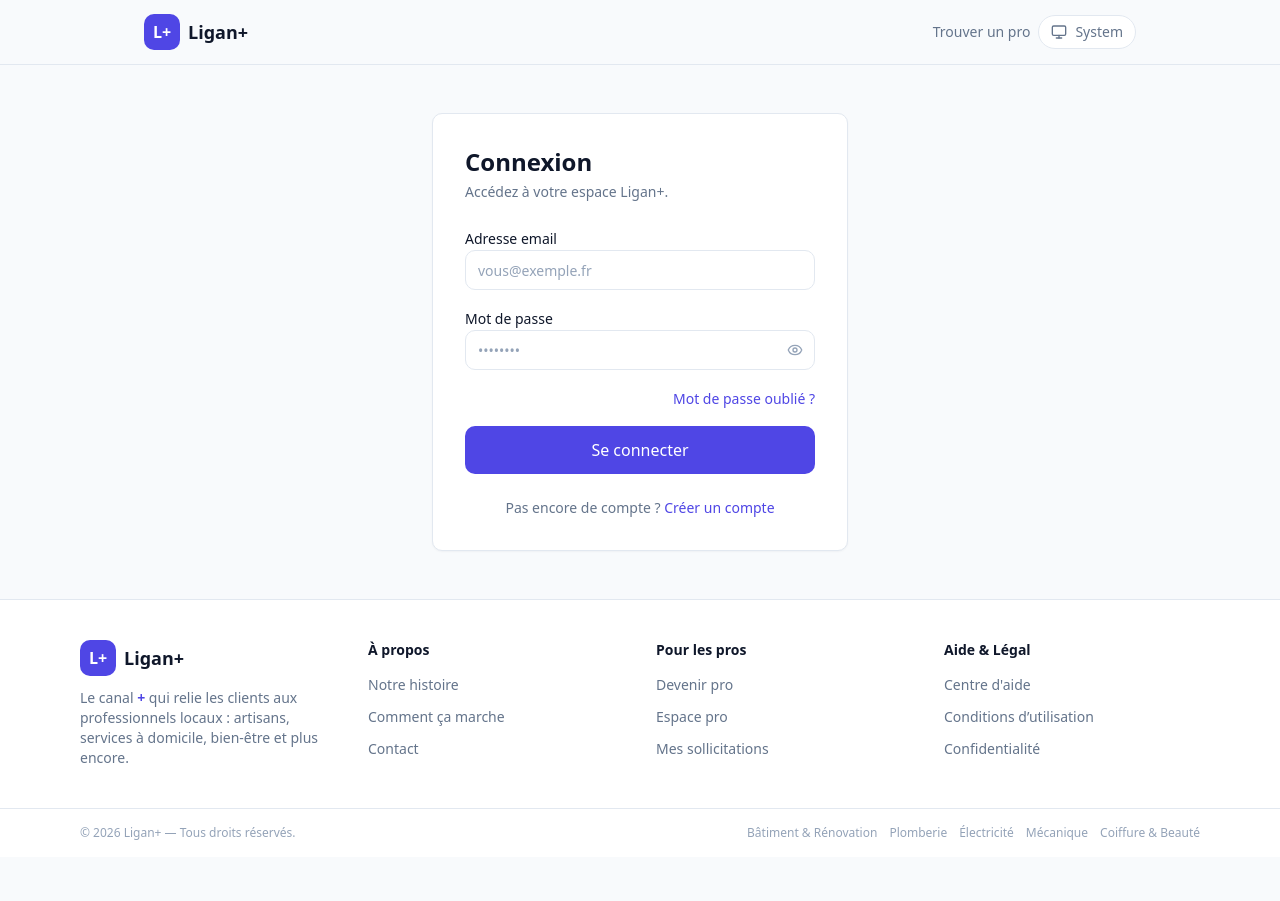
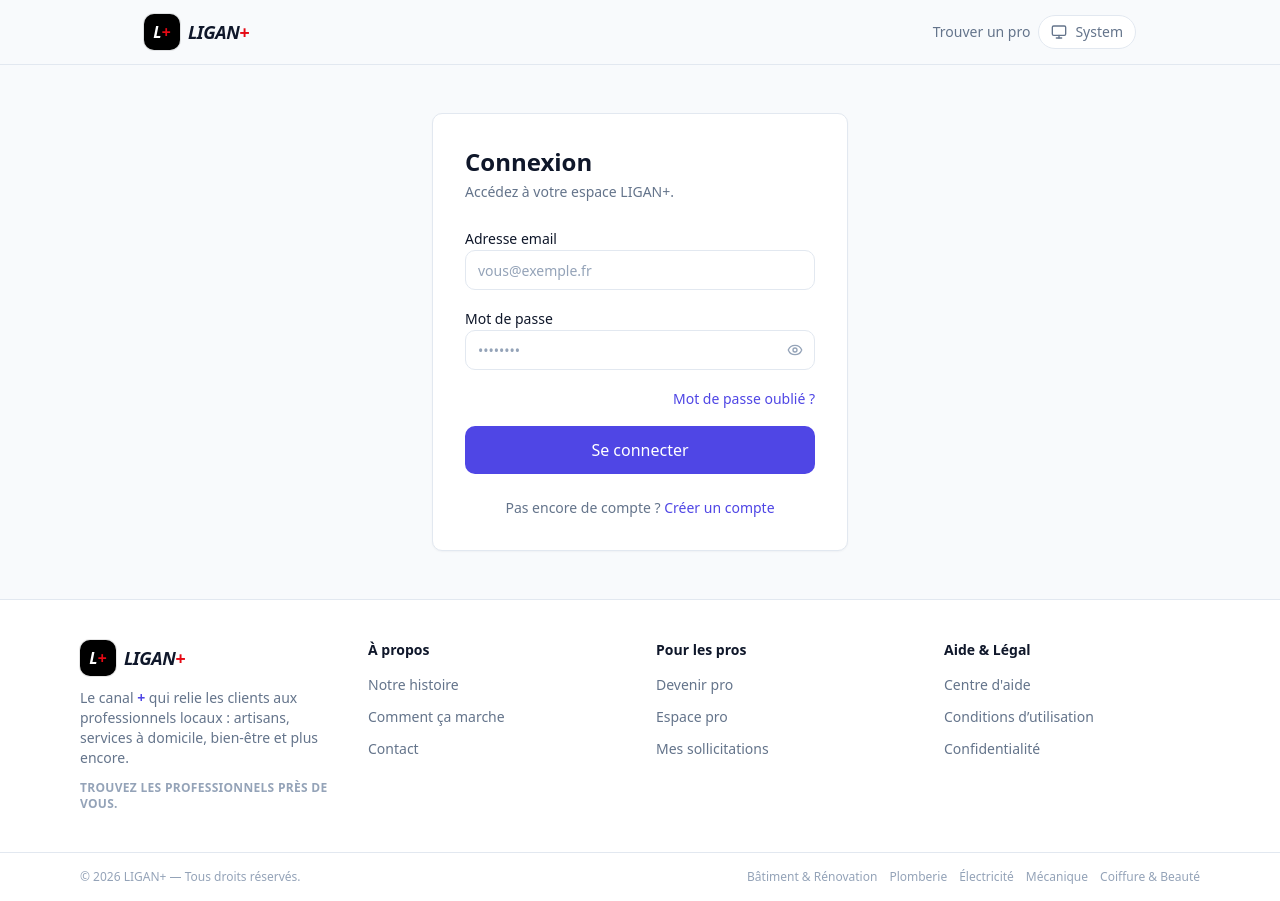
Before and after one commit to Dupont-fr/ligan-frontend, a React (Vite) app: page /login in a window 1280 px wide. Before the commit the page ends 857 px from the top, so only its background shows below. Built offline with nearby package versions, Linux system fonts and the light colour scheme; no server answers.

Commit message:
style(brand): LIGAN+ selon charte (carre noir, plus rouge, baseline)

```diff
--- a/index.html
+++ b/index.html
@@ -6,9 +6,9 @@
     <meta name="viewport" content="width=device-width, initial-scale=1.0" />
     <meta
       name="description"
-      content="Ligan+ : trouvez le professionnel qu'il vous faut près de chez vous. Mécaniciens, plombiers, coiffeurs, boulangeries et plus."
+      content="LIGAN+ : trouvez les professionnels près de vous. Mécaniciens, plombiers, coiffeurs, artisans et plus."
     />
-    <title>Ligan+ — Trouvez le professionnel qu'il vous faut près de chez vous</title>
+    <title>LIGAN+ — Trouvez les professionnels près de vous</title>
   </head>
   <body>
     <div id="root"></div>
--- a/public/404.html
+++ b/public/404.html
@@ -3,7 +3,7 @@
   <head>
     <meta charset="UTF-8" />
     <meta name="robots" content="noindex" />
-    <title>Ligan+</title>
+    <title>LIGAN+</title>
   </head>
   <body>
     <script>
--- a/src/components/layout/Logo.tsx
+++ b/src/components/layout/Logo.tsx
@@ -7,11 +7,13 @@ interface LogoProps {
 
 export function Logo({ className = '', to = '/' }: LogoProps) {
   return (
-    <Link to={to} className={`flex items-center gap-2 ${className}`} aria-label="Ligan+ — accueil">
-      <span className="flex h-9 w-9 items-center justify-center rounded-[var(--radius-md)] bg-primary text-base font-black leading-none text-white">
-        L+
+    <Link to={to} className={`flex items-center gap-2 ${className}`} aria-label="LIGAN+ — accueil">
+      <span className="flex h-9 w-9 items-center justify-center rounded-[var(--radius-md)] bg-black text-base font-black italic leading-none text-white ring-1 ring-black/10 dark:ring-white/10">
+        L<span className="text-brand-red">+</span>
       </span>
-      <span className="text-lg font-bold text-text-primary">Ligan+</span>
+      <span className="text-lg font-black italic uppercase tracking-tight text-text-primary">
+        LIGAN<span className="text-brand-red">+</span>
+      </span>
     </Link>
   )
 }
--- a/src/components/layout/SiteFooter.tsx
+++ b/src/components/layout/SiteFooter.tsx
@@ -39,6 +39,9 @@ export function SiteFooter() {
             Le canal <span className="font-semibold text-primary">+</span> qui relie les clients aux
             professionnels locaux : artisans, services à domicile, bien-être et plus encore.
           </p>
+          <p className="text-xs font-semibold uppercase tracking-wide text-text-muted">
+            Trouvez les professionnels près de vous.
+          </p>
         </div>
 
         {columns.map((col) => (
@@ -62,7 +65,7 @@ export function SiteFooter() {
 
       <div className="border-t border-border">
         <div className="mx-auto flex w-full max-w-6xl flex-col items-center justify-between gap-3 px-4 py-4 text-xs text-text-muted sm:flex-row">
-          <span>© 2026 Ligan+ — Tous droits réservés.</span>
+          <span>© 2026 LIGAN+ — Tous droits réservés.</span>
           <div className="flex flex-wrap items-center justify-center gap-3">
             {CATEGORIES.slice(0, 5).map((cat) => (
               <Link
--- a/src/index.css
+++ b/src/index.css
@@ -11,6 +11,8 @@
   --color-primary: #4f46e5;
   --color-primary-hover: #4338ca;
   --color-primary-light: #eef2ff;
+
+  --color-brand-red: #e50914;
 
   --color-secondary: #06b6d4;
   --color-secondary-light: #ecfeff;
--- a/src/pages/LandingPage.tsx
+++ b/src/pages/LandingPage.tsx
@@ -56,7 +56,7 @@ export function LandingPage() {
               Trouvez le bon pro, <span className="text-primary">près de chez vous</span>
             </h1>
             <p className="mx-auto mt-4 max-w-2xl text-base text-text-secondary sm:text-lg">
-              Mécaniciens, plombiers, coiffeurs, cours particuliers… Ligan+ relie les clients aux
+              Mécaniciens, plombiers, coiffeurs, cours particuliers… LIGAN+ relie les clients aux
               professionnels locaux, simplement et gratuitement.
             </p>
 
--- a/src/pages/auth/LoginPage.tsx
+++ b/src/pages/auth/LoginPage.tsx
@@ -58,7 +58,7 @@ export function LoginPage() {
     <Card className="p-6 sm:p-8">
       <div className="space-y-1">
         <h1 className="text-2xl font-bold text-text-primary">Connexion</h1>
-        <p className="text-sm text-text-secondary">Accédez à votre espace Ligan+.</p>
+        <p className="text-sm text-text-secondary">Accédez à votre espace LIGAN+.</p>
       </div>
 
       <form onSubmit={handleSubmit(onSubmit)} noValidate className="mt-6 space-y-4">
--- a/src/pages/auth/RegisterPage.tsx
+++ b/src/pages/auth/RegisterPage.tsx
@@ -118,7 +118,7 @@ export function RegisterPage() {
       <div className="space-y-1">
         <h1 className="text-2xl font-bold text-text-primary">Créer un compte</h1>
         <p className="text-sm text-text-secondary">
-          Rejoignez Ligan+ : cherchez un pro ou proposez vos services.
+          Rejoignez LIGAN+ : cherchez un pro ou proposez vos services.
         </p>
       </div>
 
--- a/src/styles/tokens.css
+++ b/src/styles/tokens.css
@@ -1,5 +1,5 @@
 /* ==========================================================================
-   Ligan+ — Design tokens
+   LIGAN+ — Design tokens
    Thème clair (par défaut) et thème sombre (.dark / [data-theme="dark"])
    Source unique des valeurs : ne jamais coder une couleur en dur ailleurs.
    ========================================================================== */
```
Also changed, not shown: public/favicon.svg, 1 other file (tests, documents, lock files or other folders).
